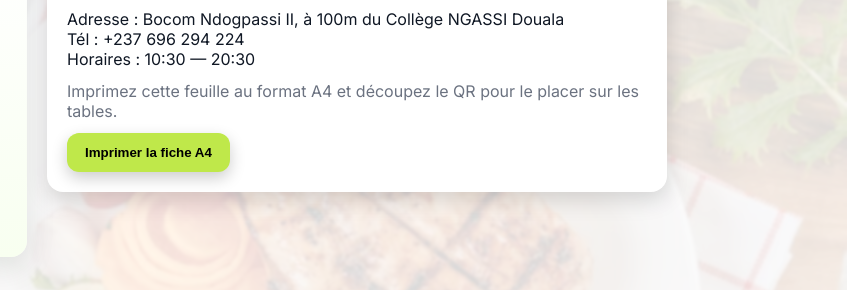
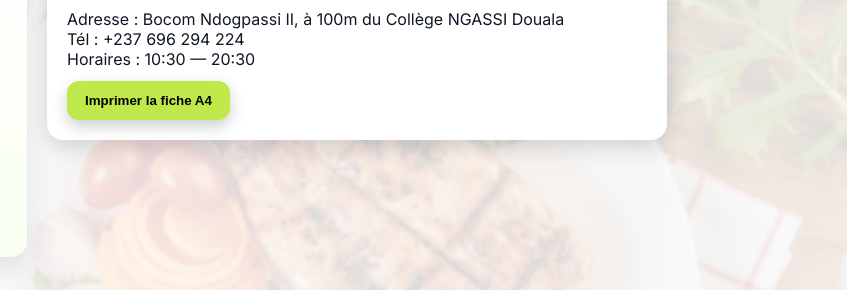
Before and after one commit to ErnestDikoum/miniger-square, a plain HTML site: page index.htm in a window 1280 px wide. Shown: the part 949-1239 px from the top of the page, 433-1280 px from the left. Drawn offline with Linux system fonts and the light colour scheme; a script that the page names is missing.

Commit message:
Update index.htm

```diff
--- a/index.htm
+++ b/index.htm
@@ -75,7 +75,6 @@
               <p>Adresse : Bocom Ndogpassi II, à 100m du Collège NGASSI Douala</p>
               <p>Tél : +237 696 294 224</p>
               <p>Horaires : 10:30 — 20:30</p>
-              <p style="margin-block-start:12px;color:var(--muted)">Imprimez cette feuille au format A4 et découpez le QR pour le placer sur les tables.</p>
               <div style="margin-block-start:12px;display:flex;gap:8px">
                 <button class="print-btn" onclick="window.print()">Imprimer la fiche A4</button>
               </div>
```
